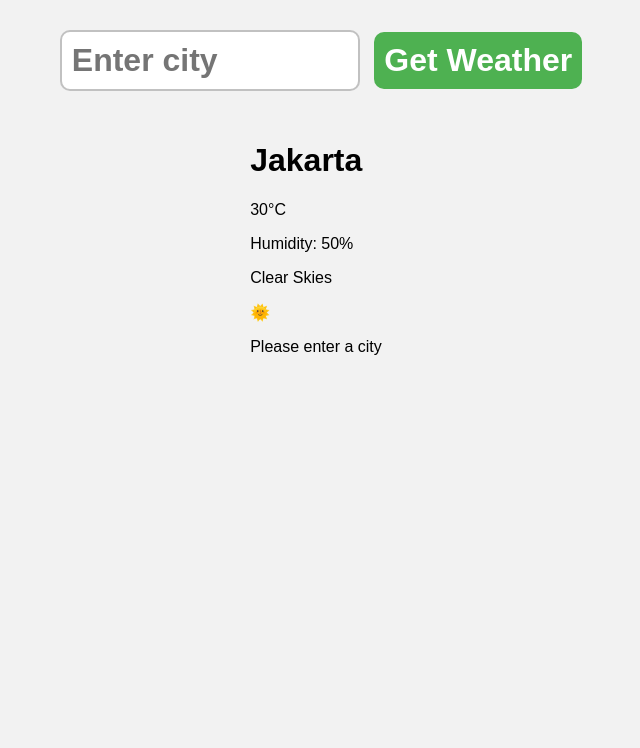
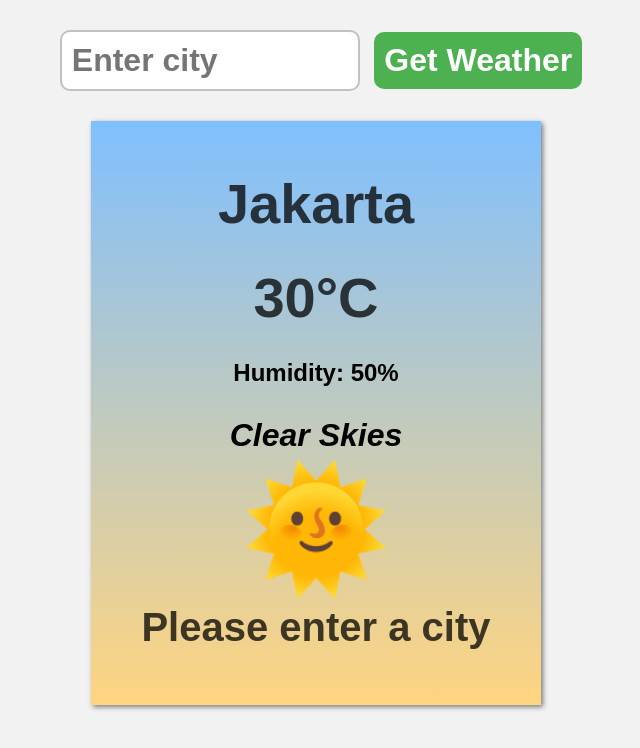
Before and after one commit to khonsaazmi/project-231025-weather-app, a plain HTML site: page index.html in a window 1280 px wide. Shown: the whole page, without its empty margins (324-964 px from the left). Drawn offline with Linux system fonts and the light colour scheme.

Commit message:
Add props inside cards

```diff
--- a/style.css
+++ b/style.css
@@ -35,3 +35,54 @@ button[type="submit"]{
 button[type="submit"]:hover{
     background-color: hsl(122, 39%, 40%);
 }
+
+.card{
+    background: linear-gradient(180deg, hsla(210, 100%, 75%), hsl(40, 100%, 75%));
+    padding: 50px;
+    box-shadow: 2px 2px 5px hsla(0, 0%, 0%, 0.5);
+    min-width: 300px;
+    display: flex;
+    flex-direction: column;
+    align-items: center;
+}
+
+h1{
+    font-size: 3.5rem;
+    margin-top: 0;
+    margin-bottom: 25px;
+}
+
+p{
+    font-size: 1.5rem;
+    margin: 5px 0;
+}
+
+.cityDisplay, .tempDisplay{
+    font-size: 3.5rem;
+    font-weight: bold;
+    color: hsl(0, 0%, 0%, 0.75);
+    margin-bottom: 24px;
+}
+
+.humidityDisplay{
+    font-weight: bold;
+    margin-bottom: 25px;
+}
+
+.descDisplay{
+    font-weight: bold;
+    font-style: italic;
+    font-size: 2rem;
+}
+
+.weatherEmoji{
+    margin: 0;
+    font-size: 7.5rem;
+    font-weight: bold;
+}
+
+.errorDisplay{
+    font-size: 2.5rem;
+    font-weight: bold;
+    color: hsla(0, 0%, 0%, 0.75);
+}
```
